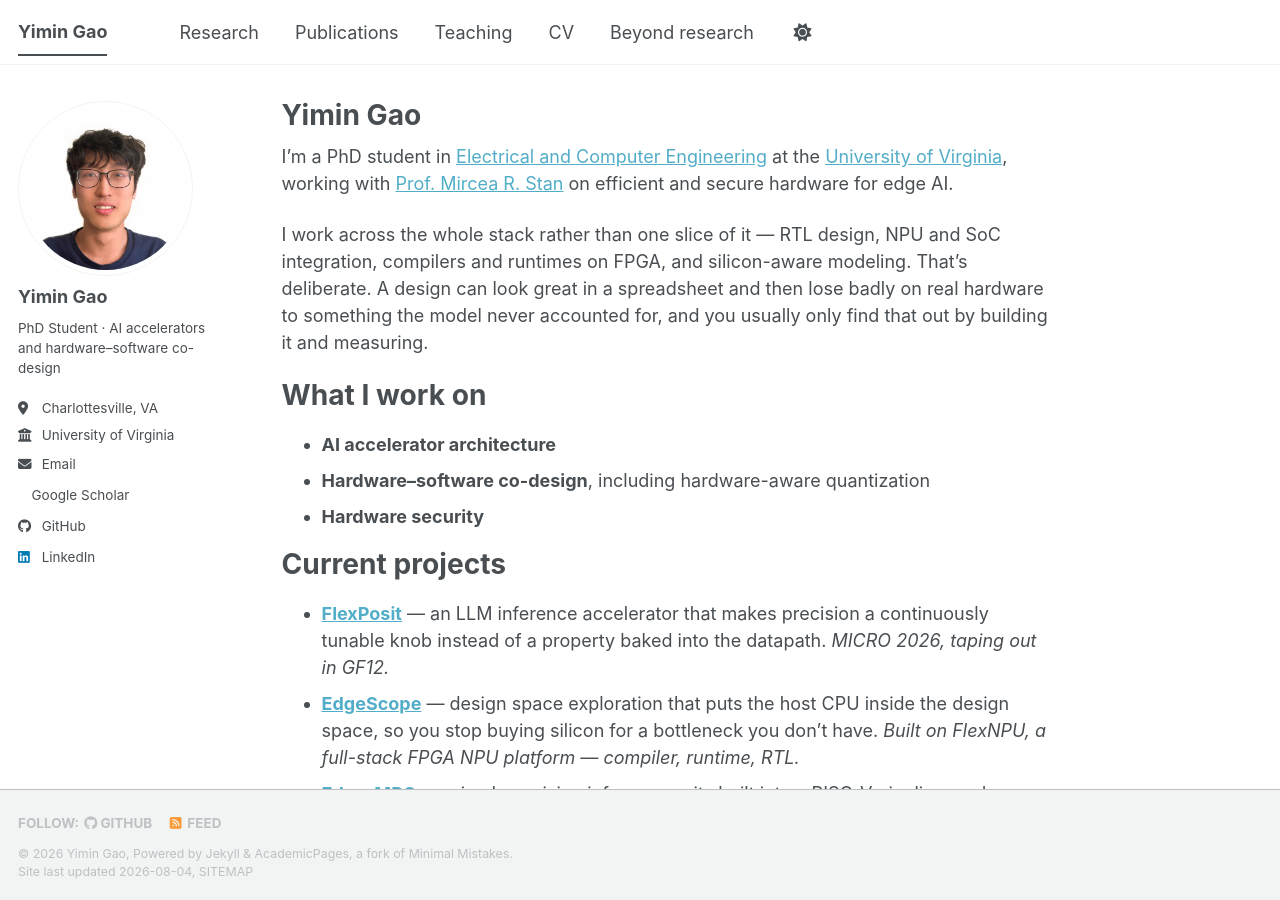
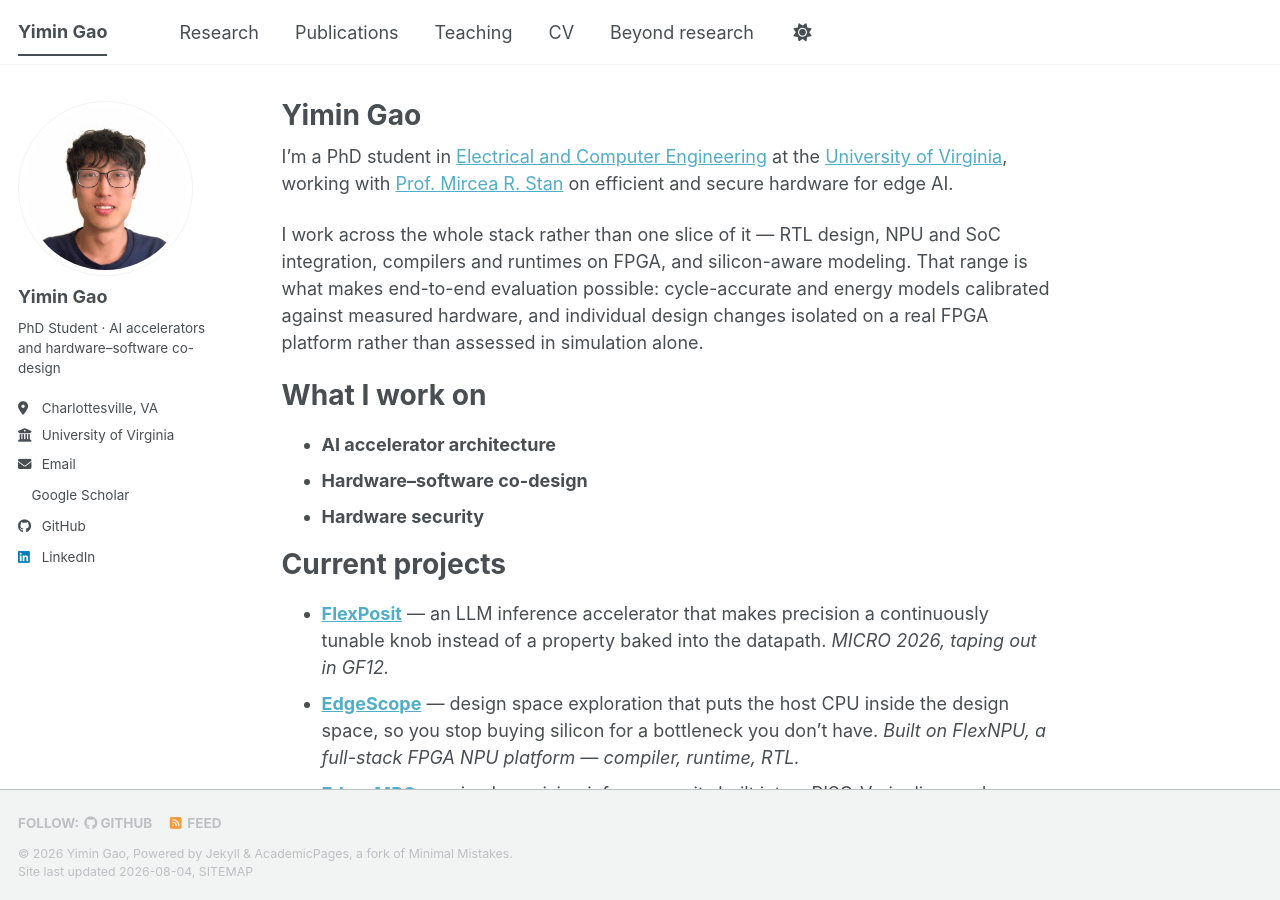
Before and after one commit to YiminGao0113/YiminGao0113.github.io, a Jekyll site: the page built from _pages/about.md, in a window 1280 px wide and 900 px high. Built offline with Jekyll 4.4.1, drawn with Linux system fonts in a browser that asks for light colours; a style sheet for code colours, icons or effects is not loaded.

Commit message:
Make the homepage intro more technical; simplify focus areas
Replaces the "looks great in a spreadsheet" line with a concrete statement
of what the full-stack range actually buys: models calibrated against
measured hardware, and design changes isolated on a real FPGA platform.

Also drops the "including hardware-aware quantization" qualifier, leaving
three clean focus areas.

Co-Authored-By: Claude Opus 5 (1M context) <noreply@anthropic.com>

```diff
--- a/_pages/about.md
+++ b/_pages/about.md
@@ -9,12 +9,12 @@ redirect_from:
 
 I'm a PhD student in [Electrical and Computer Engineering](https://engineering.virginia.edu/departments/electrical-and-computer-engineering) at the [University of Virginia](https://www.virginia.edu/), working with [Prof. Mircea R. Stan](https://engineering.virginia.edu/faculty/mircea-r-stan) on efficient and secure hardware for edge AI.
 
-I work across the whole stack rather than one slice of it — RTL design, NPU and SoC integration, compilers and runtimes on FPGA, and silicon-aware modeling. That's deliberate. A design can look great in a spreadsheet and then lose badly on real hardware to something the model never accounted for, and you usually only find that out by building it and measuring.
+I work across the whole stack rather than one slice of it — RTL design, NPU and SoC integration, compilers and runtimes on FPGA, and silicon-aware modeling. That range is what makes end-to-end evaluation possible: cycle-accurate and energy models calibrated against measured hardware, and individual design changes isolated on a real FPGA platform rather than assessed in simulation alone.
 
 What I work on
 ======
 - **AI accelerator architecture**
-- **Hardware–software co-design**, including hardware-aware quantization
+- **Hardware–software co-design**
 - **Hardware security**
 
 Current projects
```
